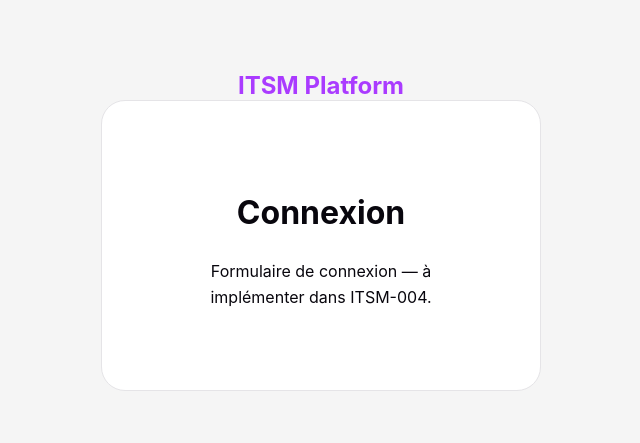
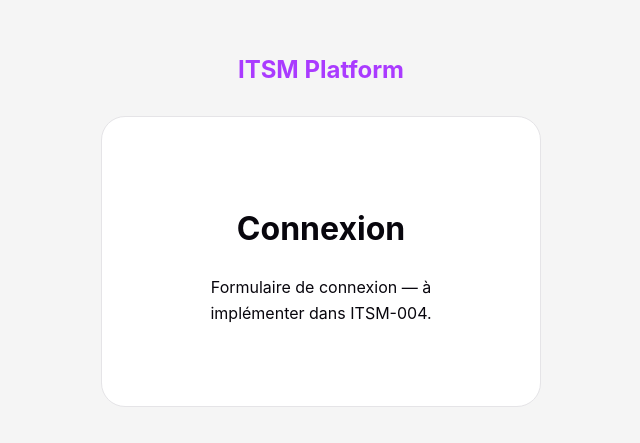
Before and after one commit to FADWA673/itsm, a React (Vite) app in the folder frontend/: page /login in a window 1280 px wide. Shown: the part 169-612 px from the top of the page, without its empty margins (319-959 px from the left). Built offline with nearby package versions, Linux system fonts and the light colour scheme.

Commit message:
fix(frontend): move Typography shorthand props to sx in AuthLayout

```diff
--- a/frontend/src/layouts/AuthLayout.tsx
+++ b/frontend/src/layouts/AuthLayout.tsx
@@ -28,9 +28,7 @@ function AuthLayout() {
       {/* Logo */}
       <Typography
         variant="h4"
-        color="primary"
-        mb={4}
-        sx={{ fontWeight: 700 }}
+        sx={{ fontWeight: 700, color: "primary.main", mb: 4 }}
       >
         ITSM Platform
       </Typography>
```
